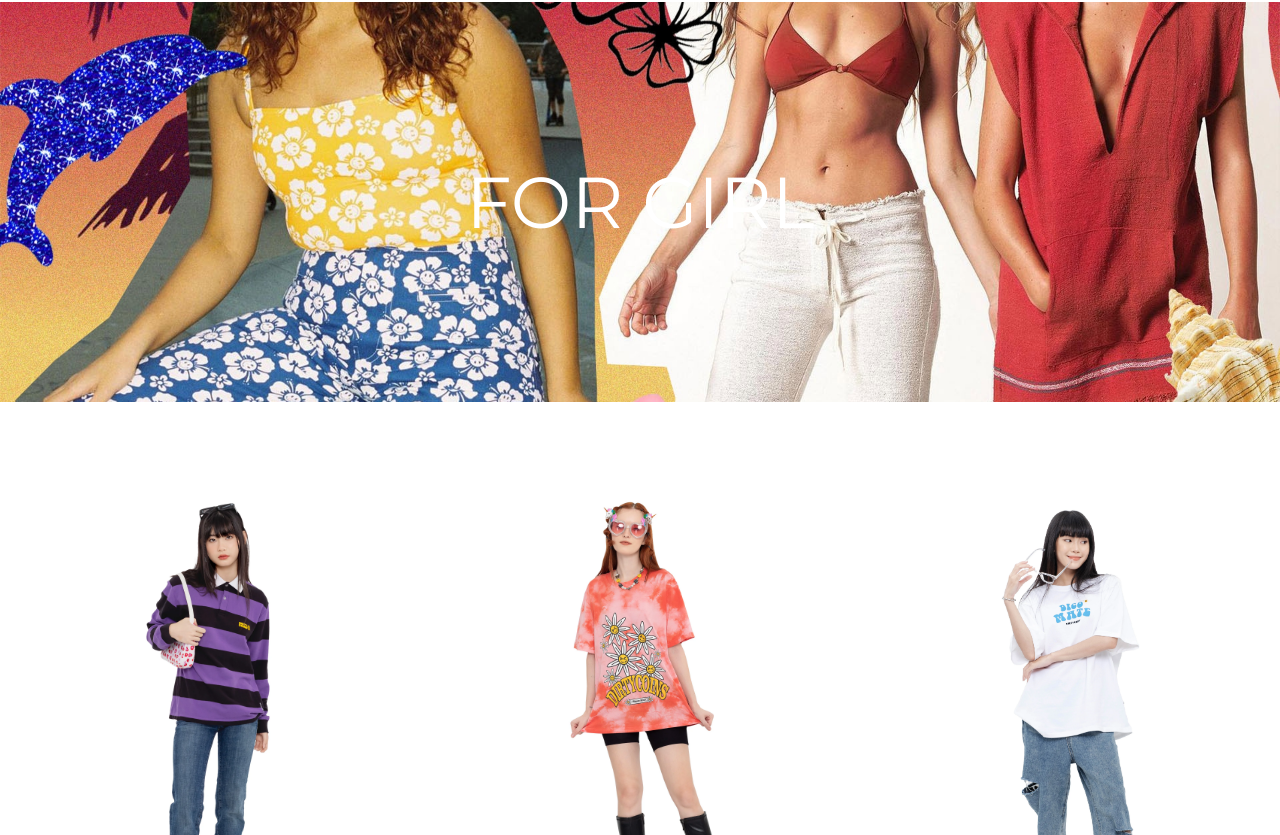
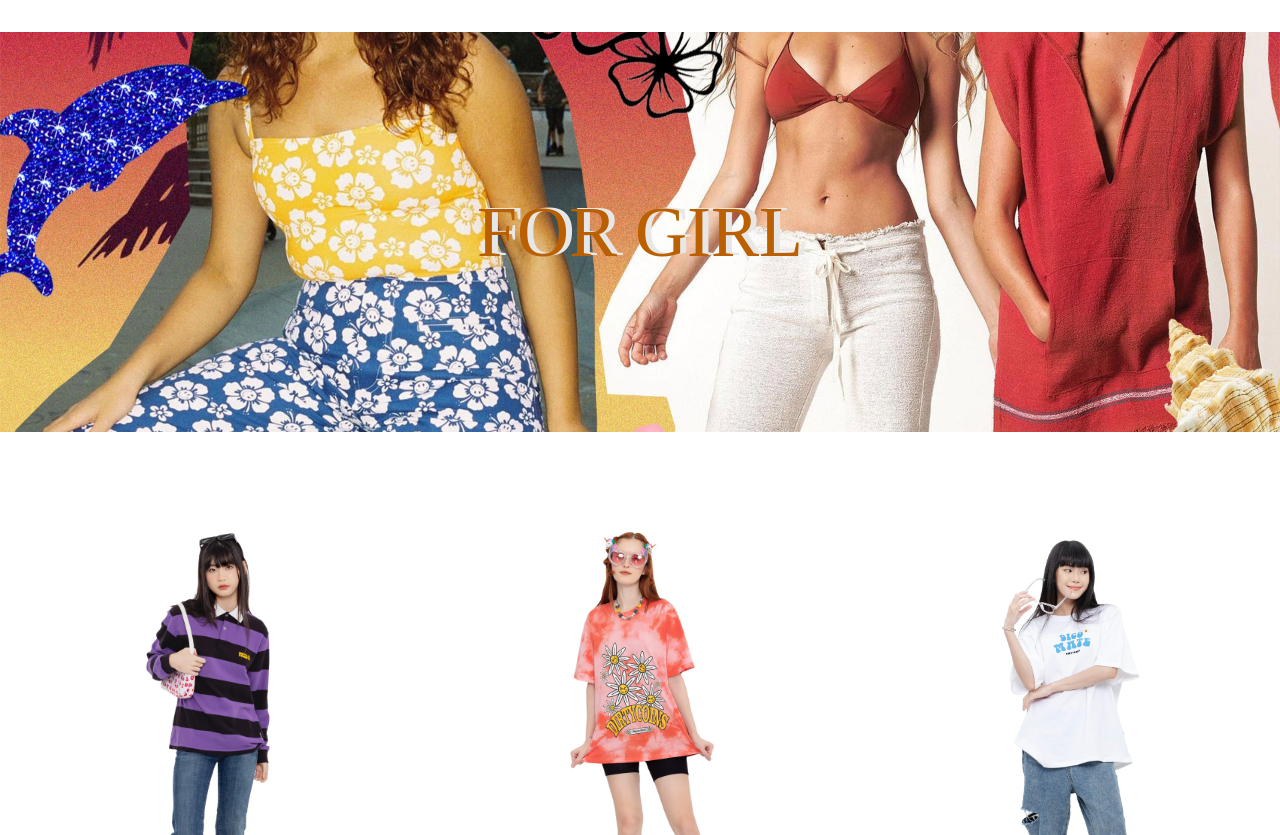
Before and after one commit to ltghuy/moren-ecommerce, a Next.js app: page / in a window 1280 px wide. Shown: the part 1565-2400 px from the top of the page. Built offline with nearby package versions, Linux system fonts and the light colour scheme.

Commit message:
Update font

```diff
--- a/containers/HomePage/Home.module.scss
+++ b/containers/HomePage/Home.module.scss
@@ -32,6 +32,7 @@
       color: var(--text);
       font-size: 18px;
       line-height: 18px;
+      margin-top: 30px;
     }
     p {
       max-width: 640px;
@@ -74,6 +75,9 @@
       h1 {
         font-size: 4.5rem;
         line-height: 1;
+        color: var(--orange);
+        text-shadow: 6px -1px 0px #e7e7e7;
+
         @media screen and (max-width: 768px) {
           font-size: 1.5rem;
           line-height: 2rem;
--- a/containers/HomePage/index.tsx
+++ b/containers/HomePage/index.tsx
@@ -86,7 +86,7 @@ const HomePage = () => {
         </section>
         <section className={`${styles.girl}`}>
           <div className={styles.thumnail}>
-            <h1 className='montserrat text-white uppercase'>For girl</h1>
+            <h1 className='font-lobster text-white uppercase'>For girl</h1>
           </div>
           <div className={`${styles.list} my-container`}>
             {
@@ -108,7 +108,7 @@ const HomePage = () => {
         </section>
         <section className={`${styles.boy}`}>
           <div className={styles.thumnail}>
-            <h1 className='montserrat text-white uppercase text-2xl lg:text-7xl'>For boy</h1>
+            <h1 className='font-lobster text-white uppercase text-2xl lg:text-7xl'>For boy</h1>
           </div>
           <div className={`${styles.list} my-container`}>
             {
--- a/styles/globals.css
+++ b/styles/globals.css
@@ -1,6 +1,8 @@
 @tailwind base;
 @tailwind components;
 @tailwind utilities;
+
+@import url('https://fonts.googleapis.com/css2?family=Lobster&display=swap');
 
 :root {
   --green: #64AD9C;
@@ -47,6 +49,10 @@ body::-webkit-scrollbar-thumb {
 .montserrat {
   font-family: 'Montserrat';
 }
+.font-lobster {
+  font-family: 'Lobster', cursive;
+}
+
 .my-container {
   margin-left: auto;
   margin-right: auto;
```
